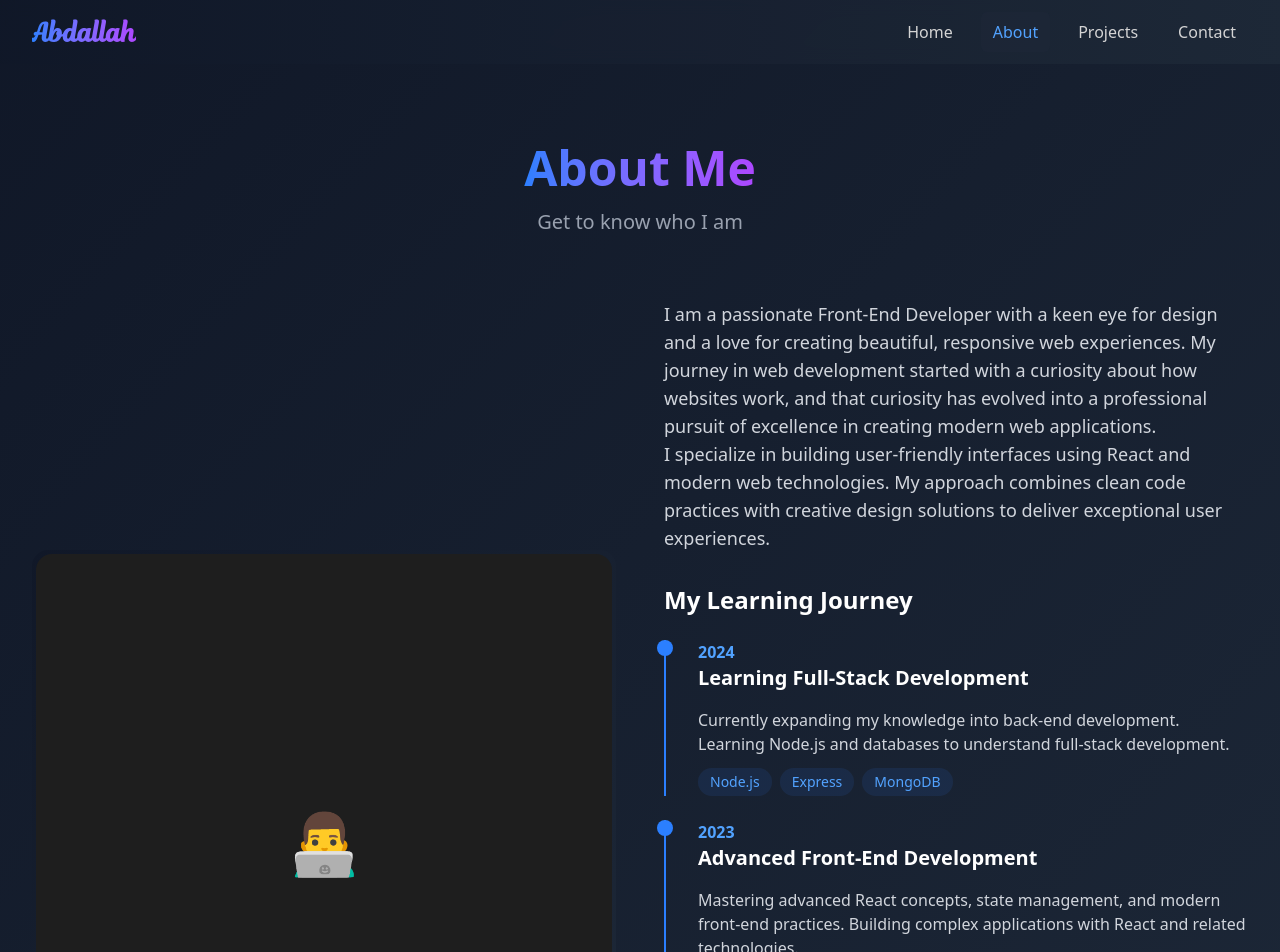
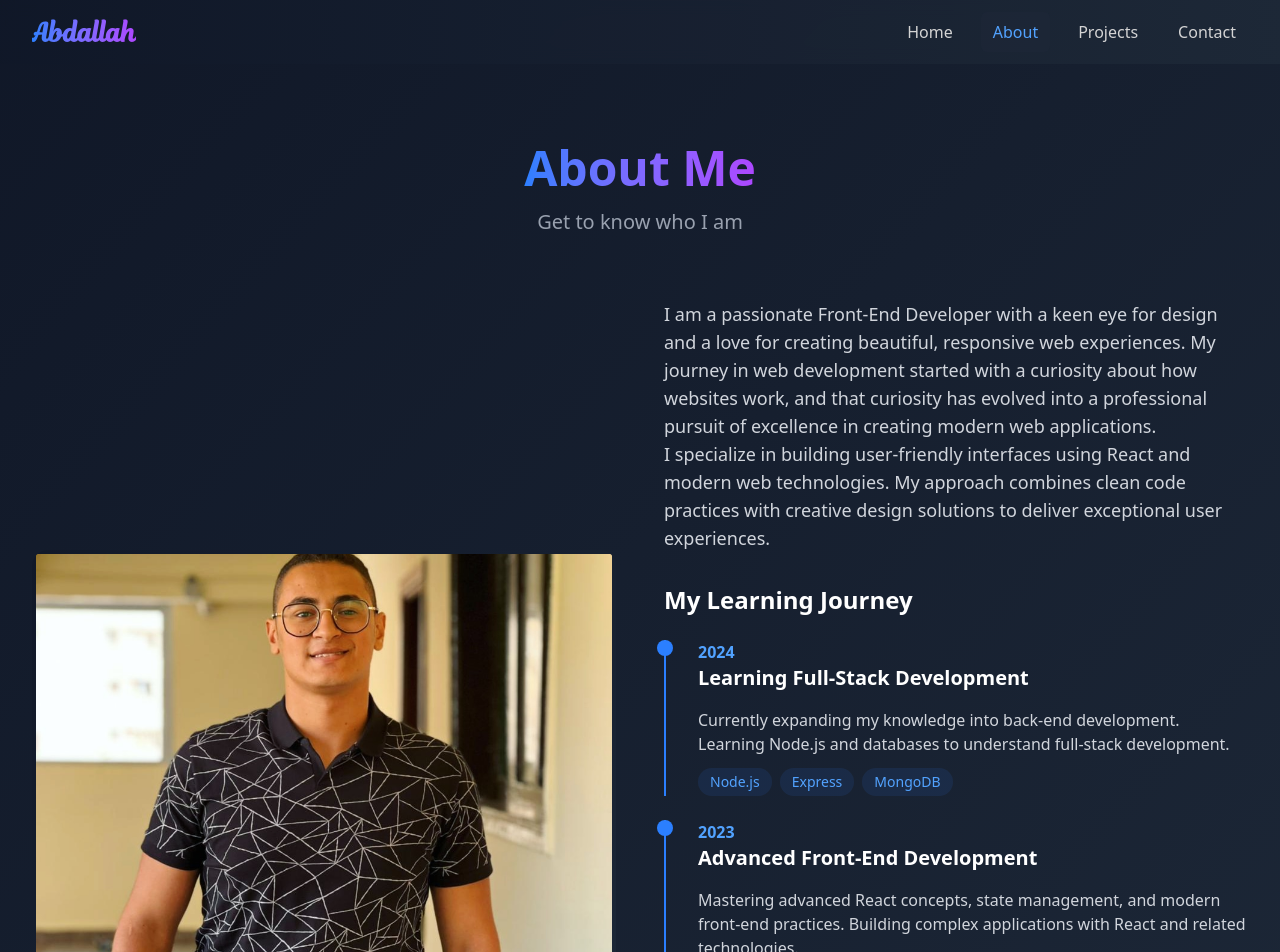
Before and after one commit to AbdallahKhattab11/my-main-portfolio, a React (Vite) app: page /about in a window 1280 px wide. Shown: the top 952 px of the page. Built offline with nearby package versions, Linux system fonts and the light colour scheme.

Commit message:
update about page

```diff
--- a/src/components/About.jsx
+++ b/src/components/About.jsx
@@ -1,4 +1,6 @@
 import { motion } from "framer-motion";
+import me from '/src/assets/images/me.jpg'
+import me2 from '/src/assets/images/me2.jpg'
 
 const About = () => {
   const learningJourney = [
@@ -60,7 +62,7 @@ const About = () => {
           >
             <div className="aspect-square rounded-2xl overflow-hidden bg-gradient-to-br from-gray-900 to-gray-800 p-1">
               <div className="w-full h-full bg-[#1e1e1e] rounded-2xl flex items-center justify-center">
-                <span className="text-6xl">👨‍💻</span>
+                <span className="text-6xl"><img src={me2} alt="Abdallah Khattab image" /></span>
               </div>
             </div>
           </motion.div>
```
Also changed, not shown: src/assets/images/me.jpg (added), src/assets/images/me2.jpg (added).
